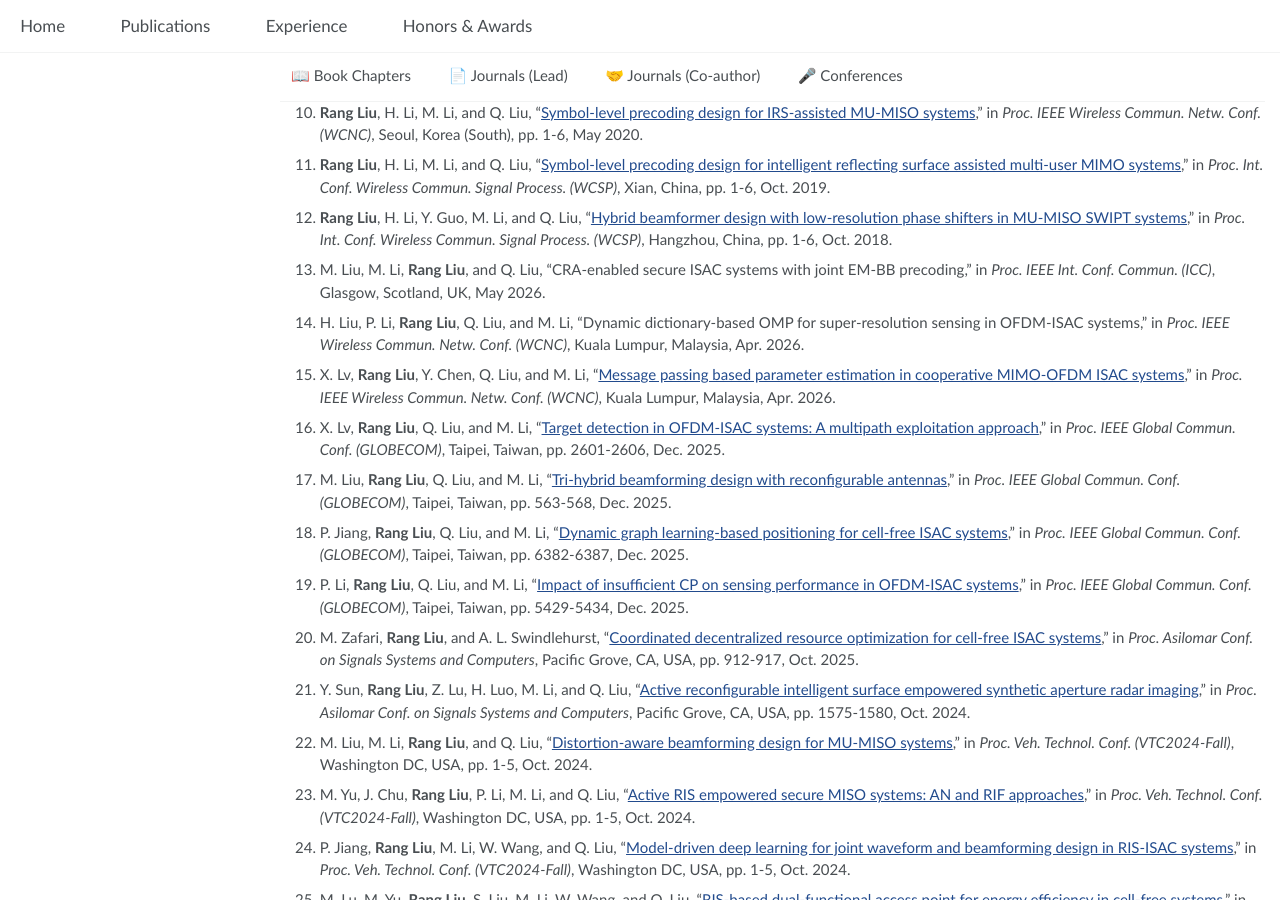
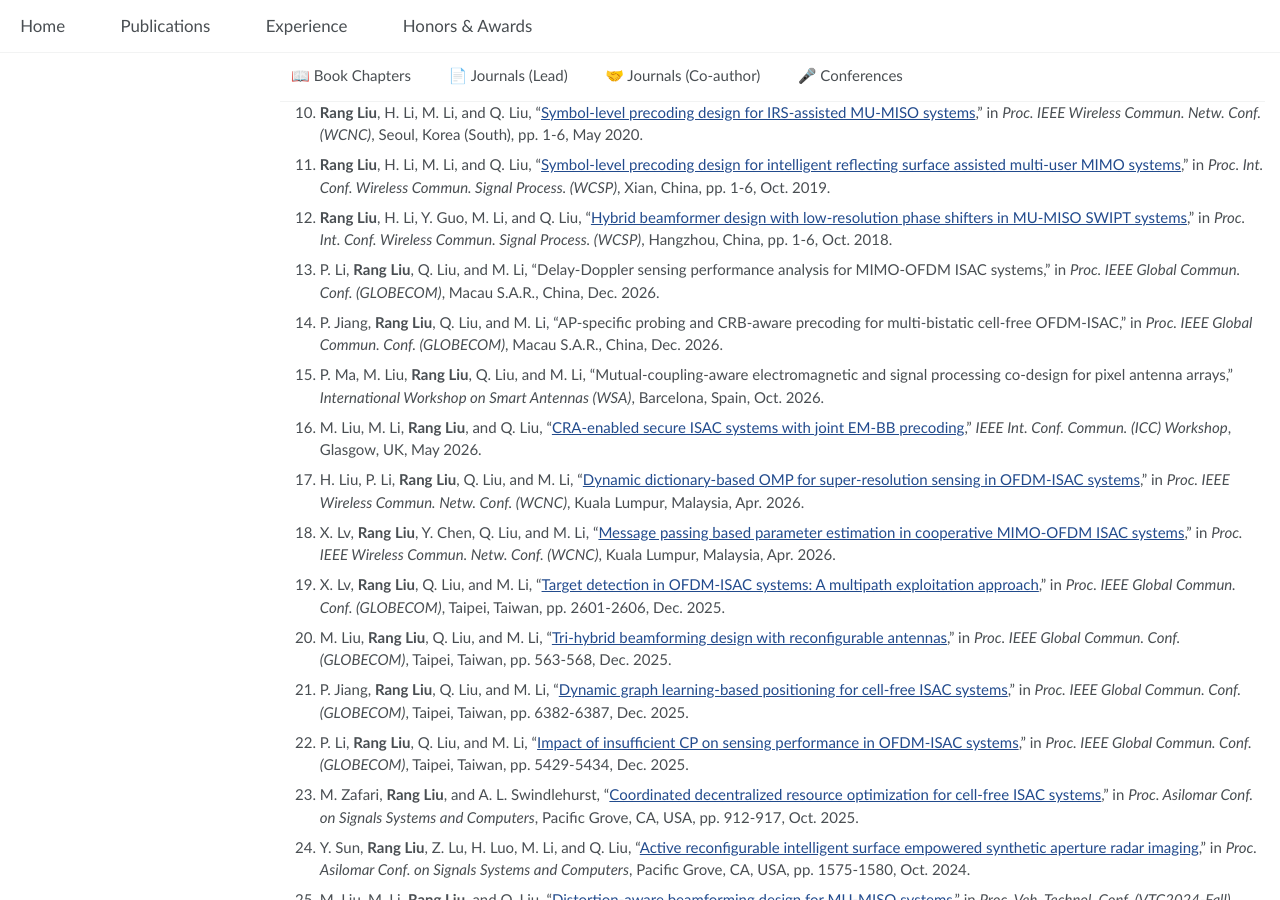
Before and after one commit to RangLiu0706/RangLiu0706.github.io, a Jekyll site: the page built from _pages/publications.md, in a window 1280 px wide and 900 px high, scrolled down 3993 px. Built offline with Jekyll 4.4.1, drawn with Linux system fonts in a browser that asks for light colours; some of the changed text lies outside the part shown.

Commit message:
update0819

```diff
--- a/_config.yml
+++ b/_config.yml
@@ -9,9 +9,12 @@
 title                    : "Rang Liu"
 description              : "Humboldt Postdoctoral Research Fellow"
 repository               : "RangLiu0706/RangLiu0706.github.io"
+url                      : "https://rangliu0706.github.io"
+baseurl                  : ""
 
 # google analytics
-google_analytics_id      :  324368529 # get google_analytics_id from https://analytics.google.com/analytics/
+# Set this to a GA4 Measurement ID (for example, G-XXXXXXXXXX) to enable tracking.
+google_analytics_id      :
 
 # SEO Related (uncomment and fill in when needed)
 # google_site_verification :
--- a/_includes/analytics.html
+++ b/_includes/analytics.html
@@ -1,4 +1,4 @@
-{% if page.analytics != false %}
+{% if page.analytics != false and site.google_analytics_id %}
 
 <!-- Global site tag (gtag.js) - Google Analytics -->
 <script async src="https://www.googletagmanager.com/gtag/js?id={{ site.google_analytics_id }}"></script>
--- a/_includes/head/custom.html
+++ b/_includes/head/custom.html
@@ -1,11 +1,10 @@
-<link rel="apple-touch-icon" sizes="180x180" href="images/apple-touch-icon.png">
-<link rel="icon" type="image/png" sizes="32x32" href="images/favicon-32x32.png">
-<link rel="icon" type="image/png" sizes="16x16" href="images/favicon-16x16.png">
-<link rel="manifest" href="images/site.webmanifest">
+<link rel="apple-touch-icon" sizes="180x180" href="{{ '/images/apple-touch-icon.png' | relative_url }}">
+<link rel="icon" type="image/png" sizes="32x32" href="{{ '/images/favicon-32x32.png' | relative_url }}">
+<link rel="icon" type="image/png" sizes="16x16" href="{{ '/images/favicon-16x16.png' | relative_url }}">
+<link rel="manifest" href="{{ '/images/site.webmanifest' | relative_url }}">
 
 <meta name="msapplication-TileColor" content="#000000">
-<meta name="msapplication-TileImage" content="images/mstile-144x144.png?v=M44lzPylqQ">
-<meta name="msapplication-config" content="images/browserconfig.xml?v=M44lzPylqQ">
+<meta name="msapplication-TileImage" content="{{ '/images/apple-touch-icon.png' | relative_url }}">
 <meta name="theme-color" content="#ffffff">
 
 <script type="text/x-mathjax-config"> MathJax.Hub.Config({ TeX: { equationNumbers: { autoNumber: "all" } } }); </script>
--- a/_pages/publications.md
+++ b/_pages/publications.md
@@ -21,15 +21,14 @@
 - M. Li, **Rang Liu**, H. Luo, and Q. Liu, ``Reconfigurable Intelligent Surface Empowered Integrated Sensing and Communications: Principle, Modeling, and Optimization.''
 in [*Integrated Sensing and Communications for Future Wireless Networks: Principles, Advances and Key Enabling Technologies*](https://shop.elsevier.com/books/integrated-sensing-and-communications-for-future-wireless-networks/kaushik/978-0-443-22143-9#full-description), edited by A. Kaushik. Amsterdam, Netherlands: Elsevier, 2024.
 
-- **Rang Liu**, M. Li, X. Meng, F. Liu, and A. L. Swindlehurst, ``Integrated Sensing and Communications with Reconfigurable Intelligent Surfaces.''
-in *Metasurfaces for Wireless Communications*. Springer, in production.
+- **Rang Liu**, M. Li, X. Meng, F. Liu, and A. L. Swindlehurst, "[Integrated Sensing and Communications with RISs](https://doi.org/10.1007/978-981-95-1814-2_21)," in *Reconfigurable Intelligent Surfaces for Wireless Communications: Modeling, Architectures, and Applications*, Springer, Singapore, 2026, pp. 609–637. [[Springer](https://link.springer.com/chapter/10.1007/978-981-95-1814-2_21)]
 
 
 
 # 📑 Journals (Lead)  {#journal-lead}
 1. **Rang Liu**, M. Li, and A. L. Swindlehurst, "[Extended target sensing in MIMO-OFDM ISAC systems: Modeling, optimization and estimation](https://arxiv.org/abs/2603.13580)," submitted.
 
-1. **Rang Liu**, P. Li, M. Li, and A. L. Swindlehurst\*, "[Clutter-aware integrated sensing and communication: Models, methods, and future directions](https://ieeexplore.ieee.org/document/11456914/)," *Proceedings of the IEEE*, early access, pp. 1-41, Mar. 2026. <a href="https://github.com/RangLiu0706/Clutter-Aware-ISAC-Tutorial" class="pub-badge pub-code"><i class="fab fa-github"></i> Code</a> <img src="https://img.shields.io/github/stars/RangLiu0706/Clutter-Aware-ISAC-Tutorial?style=social&label=" alt="stars">
+1. **Rang Liu**, P. Li, M. Li, and A. L. Swindlehurst\*, "[Clutter-aware integrated sensing and communication: Models, methods, and future directions](https://ieeexplore.ieee.org/document/11456914/)," *Proceedings of the IEEE*, vol. 114, no. 1, pp. 52-92, Jan. 2026. <a href="https://github.com/RangLiu0706/Clutter-Aware-ISAC-Tutorial" class="pub-badge pub-code"><i class="fab fa-github"></i> Code</a> <img src="https://img.shields.io/github/stars/RangLiu0706/Clutter-Aware-ISAC-Tutorial?style=social&label=" alt="stars">
 
 1. **Rang Liu**\*, M. Li, M. Zafari, B. Ottersten, and A. L. Swindlehurst, "[Multi-domain optimization framework for ISAC: From electromagnetic shaping to network cooperation](https://ieeexplore.ieee.org/document/11347588/)," *IEEE Wireless Commun.*, early access, pp. 1-10, Jan. 2026. <a href="https://github.com/RangLiu0706/Multi-Domain-Optimization-for-ISAC" class="pub-badge pub-code"><i class="fab fa-github"></i> Code</a> <img src="https://img.shields.io/github/stars/RangLiu0706/Multi-Domain-Optimization-for-ISAC?style=social&label=" alt="stars">
 
@@ -84,11 +83,11 @@
 
 
 # 🤝 Journals (Co-author)  {#journal-coauthor}
-1. M. Liu, M. Li, **Rang Liu**, Q. Liu, and A. L. Swindlehurst, "Clutter suppression in ISAC systems with compound reconfigurable antenna arrays," submitted.
+1. M. Liu, M. Li, **Rang Liu**, Q. Liu, and A. L. Swindlehurst, "[Clutter suppression in ISAC systems with compound reconfigurable antenna arrays](https://arxiv.org/abs/2508.16055)," *IEEE Trans. Wireless Commun.*, under revision.
 
-1. P. Li, M. Li, **Rang Liu**, Q. Liu, and A. L. Swindlehurst, "[OFDM-ISAC beyond CP limit: Performance analysis and mitigation algorithms](https://arxiv.org/abs/2511.17878)," *IEEE Trans. Signal Process.*, to appear.
+1. P. Li, M. Li, **Rang Liu**, Q. Liu, and A. L. Swindlehurst, "[OFDM-ISAC beyond CP limit: Performance analysis and mitigation algorithms](https://ieeexplore.ieee.org/document/11614104)," *IEEE Trans. Signal Process.*, vol. 74, pp. 3033-3048, Jul. 2026.
 
-27. M. Liu, M. Li, **Rang Liu**, and Q. Liu, "[Tri-timescale beamforming design for tri-hybrid architectures with reconfigurable antennas](https://arxiv.org/abs/2503.03620)," *IEEE Trans. Wireless Commun.*, under revision.
+27. M. Liu, M. Li, **Rang Liu**, and Q. Liu, "[Tri-timescale beamforming design for tri-hybrid architectures with reconfigurable antennas](https://arxiv.org/abs/2503.03620)," *IEEE Trans. Wireless Commun.*, to appear.
 
 31. P. Jiang, M. Li, **Rang Liu**, and Q. Liu, "[Graph learning for cooperative cell-free ISAC systems: From optimization to estimation](https://ieeexplore.ieee.org/document/11449475/)," *IEEE Trans. Wireless Commun.*, vol. 25, pp. 13992-14008, Mar. 2026.
 
@@ -192,12 +191,18 @@
 
 1.	**Rang Liu**, H. Li, Y. Guo, M. Li, and Q. Liu, "[Hybrid beamformer design with low-resolution phase shifters in MU-MISO SWIPT systems](https://ieeexplore.ieee.org/document/8555694/)," in *Proc. Int. Conf. Wireless Commun. Signal Process. (WCSP)*, Hangzhou, China, pp. 1-6, Oct. 2018.
 
-1. M. Liu, M. Li, **Rang Liu**, and Q. Liu, "CRA-enabled secure ISAC systems with joint EM-BB precoding," in *Proc. IEEE Int. Conf. Commun. (ICC)*, Glasgow, Scotland, UK, May 2026.
+42. P. Li, **Rang Liu**, Q. Liu, and M. Li, "Delay-Doppler sensing performance analysis for MIMO-OFDM ISAC systems," in *Proc. IEEE Global Commun. Conf. (GLOBECOM)*, Macau S.A.R., China, Dec. 2026.
 
-1. H. Liu, P. Li, **Rang Liu**, Q. Liu, and M. Li, "Dynamic dictionary-based OMP for super-resolution sensing in OFDM-ISAC systems," in *Proc. IEEE Wireless Commun. Netw. Conf. (WCNC)*, Kuala Lumpur, Malaysia, Apr. 2026.
+41. P. Jiang, **Rang Liu**, Q. Liu, and M. Li, "AP-specific probing and CRB-aware precoding for multi-bistatic cell-free OFDM-ISAC," in *Proc. IEEE Global Commun. Conf. (GLOBECOM)*, Macau S.A.R., China, Dec. 2026.
+
+40. P. Ma, M. Liu, **Rang Liu**, Q. Liu, and M. Li, "Mutual-coupling-aware electromagnetic and signal processing co-design for pixel antenna arrays," *International Workshop on Smart Antennas (WSA)*, Barcelona, Spain, Oct. 2026.
+
+39. M. Liu, M. Li, **Rang Liu**, and Q. Liu, "[CRA-enabled secure ISAC systems with joint EM-BB precoding](https://ieeexplore.ieee.org/document/11586475)," *IEEE Int. Conf. Commun. (ICC) Workshop*, Glasgow, UK, May 2026.
+
+38. H. Liu, P. Li, **Rang Liu**, Q. Liu, and M. Li, "[Dynamic dictionary-based OMP for super-resolution sensing in OFDM-ISAC systems](https://ieeexplore.ieee.org/document/11555567)," in *Proc. IEEE Wireless Commun. Netw. Conf. (WCNC)*, Kuala Lumpur, Malaysia, Apr. 2026.
 
 
-1. X. Lv, **Rang Liu**, Y. Chen, Q. Liu, and M. Li, "[Message passing based parameter estimation in cooperative MIMO-OFDM ISAC systems](https://arxiv.org/abs/2602.07365)," in *Proc. IEEE Wireless Commun. Netw. Conf. (WCNC)*, Kuala Lumpur, Malaysia, Apr. 2026.
+37. X. Lv, **Rang Liu**, Y. Chen, Q. Liu, and M. Li, "[Message passing based parameter estimation in cooperative MIMO-OFDM ISAC systems](https://ieeexplore.ieee.org/document/11555486)," in *Proc. IEEE Wireless Commun. Netw. Conf. (WCNC)*, Kuala Lumpur, Malaysia, Apr. 2026.
 
 
 36. X. Lv, **Rang Liu**, Q. Liu, and M. Li, "[Target detection in OFDM-ISAC systems: A multipath exploitation approach](https://ieeexplore.ieee.org/document/11432226/)," in *Proc. IEEE Global Commun. Conf. (GLOBECOM)*, Taipei, Taiwan, pp. 2601-2606, Dec. 2025.
```
Also changed, not shown: images/site.webmanifest.
